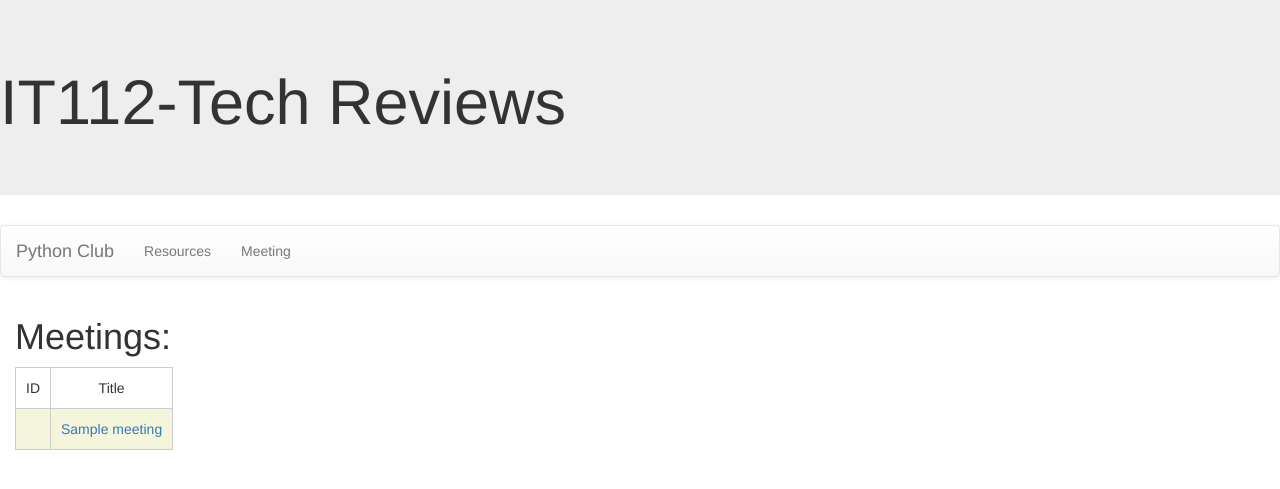
After one commit to SEA-Hank/PythonClub, a Django app: page /club/getMeeting in a window 1280 px wide. The commit adds this page. Shown: the top 489 px of the page. Run offline with Django 3.2, Linux system fonts and the light colour scheme; tables that the repository leaves empty hold one stand-in row (values such as "Sample post"); some libraries are stand-ins or nearby versions.

Commit message:
meeting & detail

```diff
--- a/Club/static/css/resource.css
+++ b/Club/static/css/resource.css
@@ -1,4 +1,5 @@
-.res-table td {
+.res-table td,
+.met-table td {
   text-align: center;
   border: 1px solid #cccccc;
   padding: 10px;
@@ -11,3 +12,7 @@
 .bgcolor {
   background-color: #eee;
 }
+
+.met-bgcolor {
+  background-color: beige;
+}
--- a/Club/templates/base.html
+++ b/Club/templates/base.html
@@ -30,6 +30,7 @@
         </div>
         <ul class="nav navbar-nav">
           <li><a href="{% url 'getResource' %}">Resources</a></li>
+          <li><a href="{% url 'getMeeting' %}">Meeting</a></li>
         </ul>
       </div>
     </nav>
--- /dev/null
+++ b/Club/templates/club/Meeting.html
@@ -0,0 +1,16 @@
+{% extends 'base.html' %} {% block content %}
+<h1>Meetings:</h1>
+<table class="met-table">
+  <tr>
+    <td>ID</td>
+    <td>Title</td>
+  </tr>
+  {% for met in Meetings %}
+  <tr class="{% cycle 'met-bgcolor' '' %}">
+    <td></td>
+    <td>
+      <a href="{% url 'meetingDetails' id=met.id %}">{{ met.title }}</a>
+    </td>
+  </tr>
+  {% endfor %} {% endblock %}
+</table>
--- a/Club/templates/club/Resource.html
+++ b/Club/templates/club/Resource.html
@@ -21,8 +21,5 @@
     <td>{{res.date}}</td>
     <td>{{res.userid.username}}</td>
   </tr>
-  {% endfor %}
-  <table>
-    {% endblock %}
-  </table>
+  {% endfor %} {% endblock %}
 </table>
--- a/Club/urls.py
+++ b/Club/urls.py
@@ -5,4 +5,6 @@ from . import views
 urlpatterns = [
     path('', views.index, name='index'),
     path('getResource', views.getResource, name='getResource'),
+    path('getMeeting', views.getMeeting, name='getMeeting'),
+    path('meetingDetail/<int:id>', views.meetingDetails, name='meetingDetails'),
 ]
--- a/Club/views.py
+++ b/Club/views.py
@@ -1,5 +1,5 @@
-from django.shortcuts import render
-from .models import Resource
+from django.shortcuts import get_object_or_404, render
+from .models import Resource, Meeting
 # Create your views here.
 
 
@@ -10,3 +10,13 @@ def index(request):
 def getResource(request):
     res = Resource.objects.all()
     return render(request, 'club/Resource.html', {"Resource": res})
+
+
+def getMeeting(request):
+    met = Meeting.objects.values('id', 'title')
+    return render(request, 'club/Meeting.html', {"Meetings": met})
+
+
+def meetingDetails(request, id):
+    details = get_object_or_404(Meeting, pk=id)
+    return render(request, 'club/meetingDetails.html', {"details": details})
```
Also changed, not shown: Club/templates/club/meetingDetails.html (added, +29 -0 lines).
